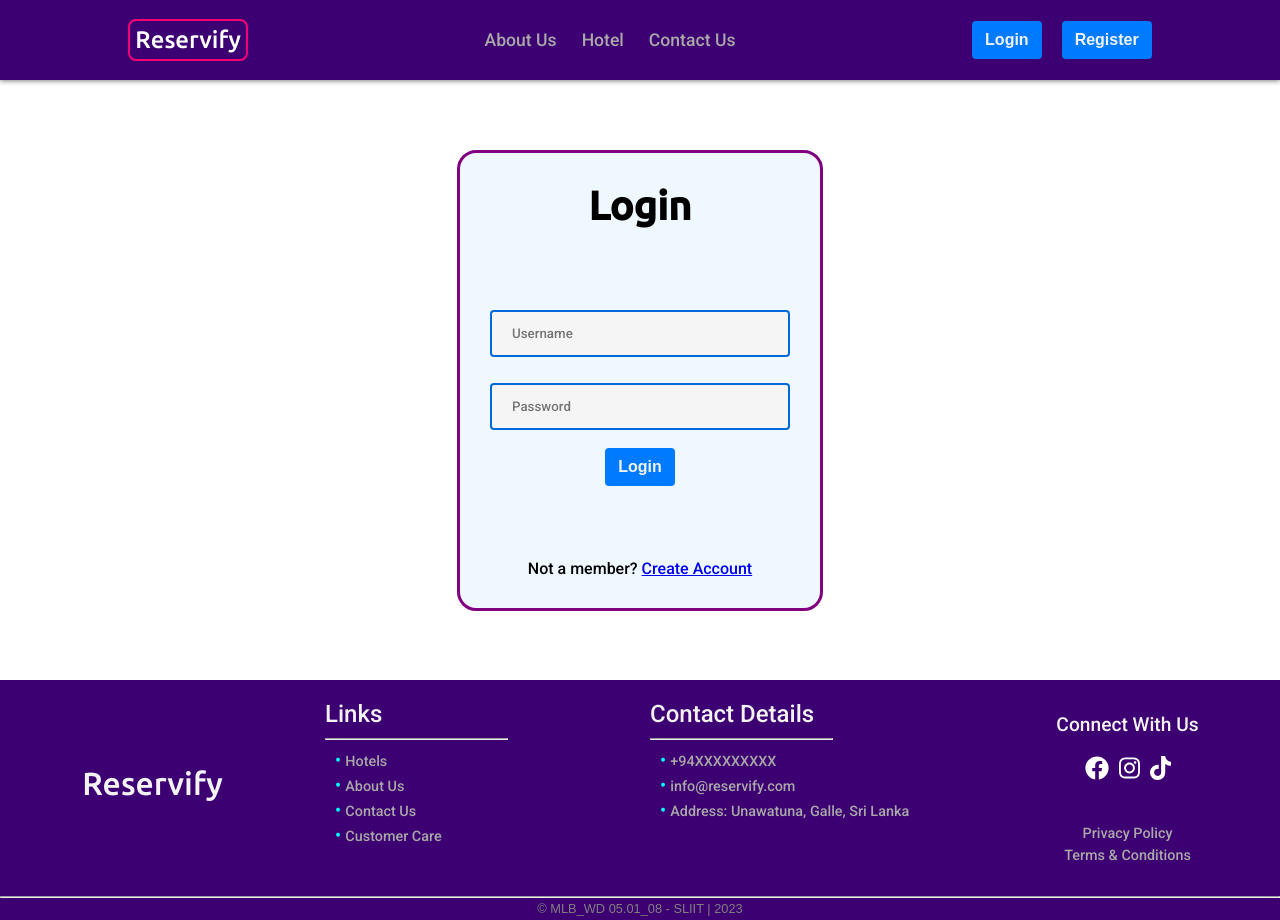
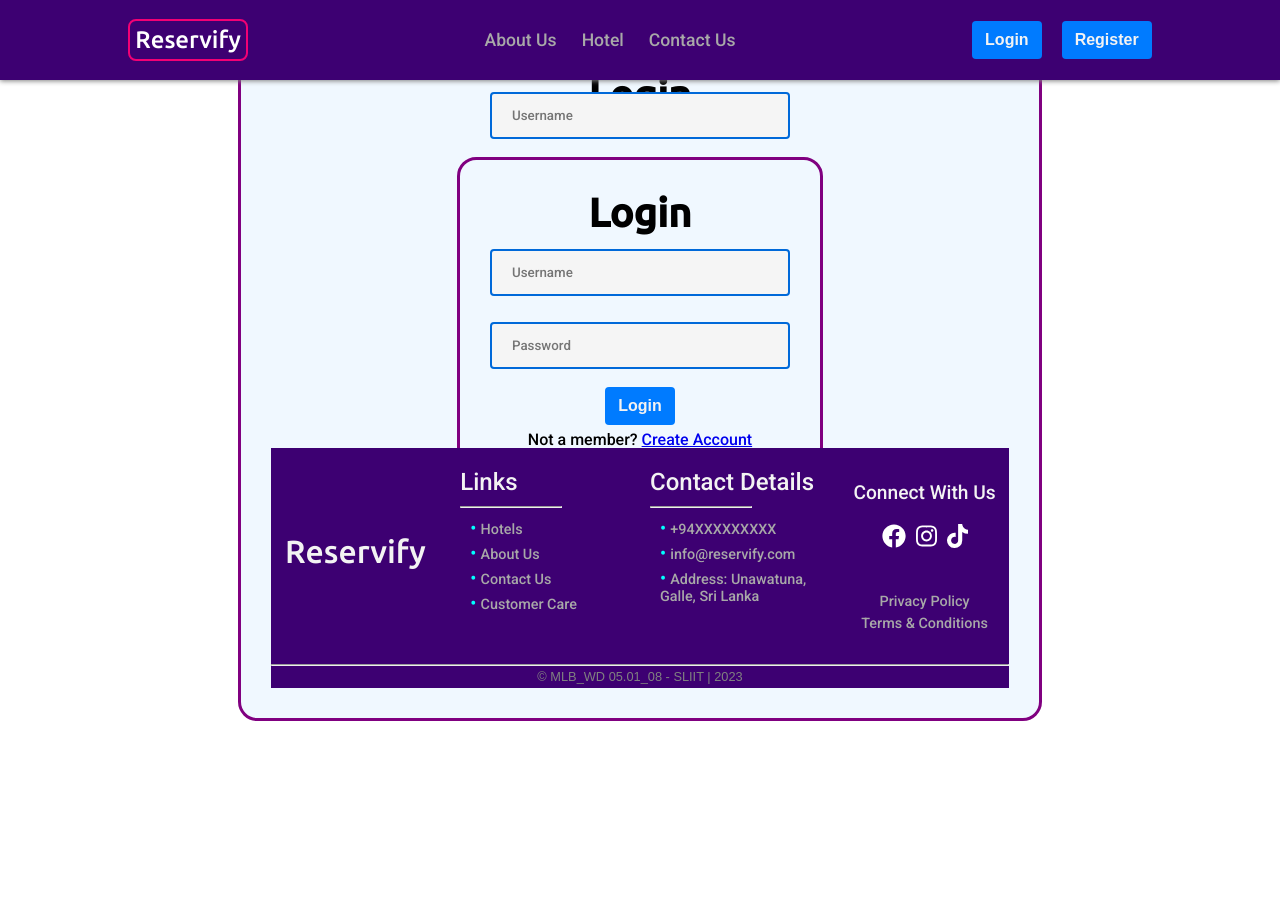
Before and after one commit to nmdra/Reservify, a PHP site: page /login.php in a window 1280 px wide. After the commit the page ends 721 px from the top, so only its background shows below. Run offline with PHP 8.4, Linux system fonts and the light colour scheme.

```diff
--- a/login.php
+++ b/login.php
@@ -13,6 +13,15 @@
 
  <body>
 
+
+     <div class="outline">
+         <!-- Login Form -->
+         <div class="login-form-wrap">
+             <h1>Login</h1>
+             <form class="login-form" method="POST" action="./logincheck.php" name="loginform">
+                 <!-- Username input with validation -->
+                 <input type="text" id="username" name="username" placeholder="Username" required>
+                 <i class="validation"><span></span><span></span></i>
 
 <div class="outline">
     <!-- Login Form -->
```
